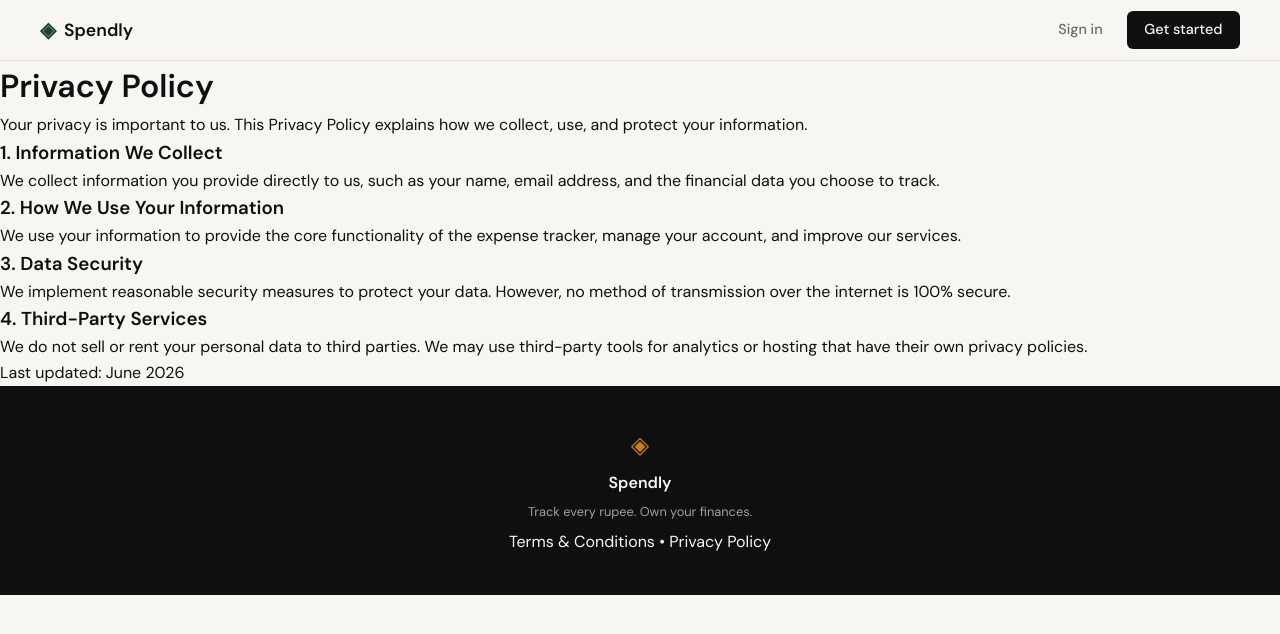
After one commit to Kaifkhan001/spendly, a Flask app: page /privacy in a window 1280 px wide. The commit adds this page. Shown: the top 634 px of the page. Run offline with Flask 3, Linux system fonts and the light colour scheme.

Commit message:
Landing: added terms and privacy pages to footer

```diff
--- a/app.py
+++ b/app.py
@@ -6,6 +6,15 @@ app = Flask(__name__)
 # ------------------------------------------------------------------ #
 # Routes                                                              #
 # ------------------------------------------------------------------ #
+
+@app.route("/terms")
+def terms():
+    return render_template("terms.html")
+
+@app.route("/privacy")
+def privacy():
+    return render_template("privacy.html")
+
 
 @app.route("/")
 def landing():
--- a/templates/base.html
+++ b/templates/base.html
@@ -34,6 +34,11 @@
             <span class="brand-icon">◈</span>
             <span class="footer-name">Spendly</span>
             <p class="footer-copy">Track every rupee. Own your finances.</p>
+            <div class="footer-links">
+                <a href="{{ url_for('terms') }}">Terms & Conditions</a>
+                <span class="footer-sep">•</span>
+                <a href="{{ url_for('privacy') }}">Privacy Policy</a>
+            </div>
         </div>
     </footer>
 
--- /dev/null
+++ b/templates/privacy.html
@@ -0,0 +1,24 @@
+{% extends "base.html" %}
+
+{% block title %}Privacy Policy - Spendly{% endblock %}
+
+{% block content %}
+<div class="container">
+    <h1>Privacy Policy</h1>
+    <p>Your privacy is important to us. This Privacy Policy explains how we collect, use, and protect your information.</p>
+
+    <h3>1. Information We Collect</h3>
+    <p>We collect information you provide directly to us, such as your name, email address, and the financial data you choose to track.</p>
+
+    <h3>2. How We Use Your Information</h3>
+    <p>We use your information to provide the core functionality of the expense tracker, manage your account, and improve our services.</p>
+
+    <h3>3. Data Security</h3>
+    <p>We implement reasonable security measures to protect your data. However, no method of transmission over the internet is 100% secure.</p>
+
+    <h3>4. Third-Party Services</h3>
+    <p>We do not sell or rent your personal data to third parties. We may use third-party tools for analytics or hosting that have their own privacy policies.</p>
+
+    <p>Last updated: June 2026</p>
+</div}
+{% endblock %}
```
Also changed, not shown: templates/terms.html (added, +24 -0 lines).
